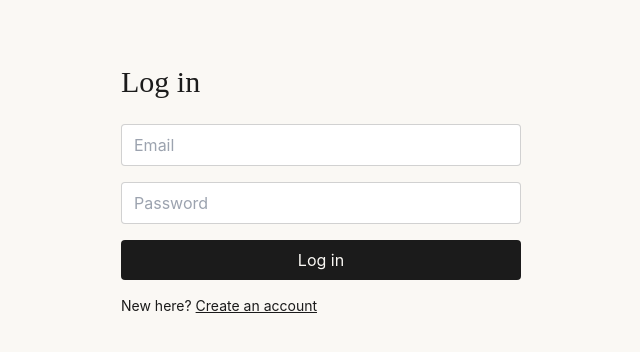
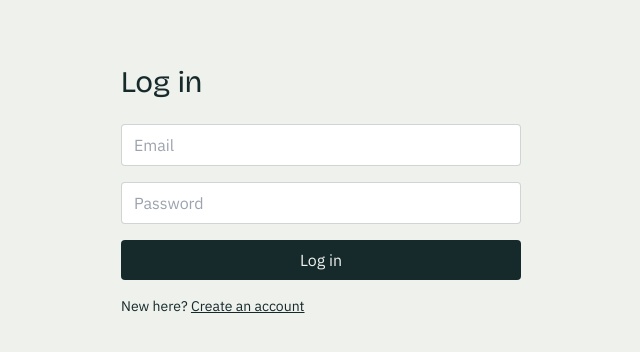
Before and after one commit to BharatYogansh/skillswap, a React (Vite) app in the folder frontend/: page /login in a window 1280 px wide. Shown: the top 352 px of the page, without its empty margins (319-959 px from the left). Built offline with nearby package versions, Linux system fonts and the light colour scheme.

Commit message:
Redesign: trading-post palette (sage/ink/coin-gold), Bricolage+Plex type

```diff
--- a/frontend/tailwind.config.js
+++ b/frontend/tailwind.config.js
@@ -4,13 +4,22 @@ export default {
   theme: {
     extend: {
       colors: {
-        ink: "#1b1b1b",
-        paper: "#faf8f4",
-        clay: "#b5562f",
+        paper: "#EEF1EC",
+        "paper-dim": "#E2E7DF",
+        ink: "#16292B",
+        "ink-soft": "#3C5254",
+        gold: "#C99A3B",
+        "gold-dim": "#E7D3A3",
+        rust: "#A83B2E",
       },
       fontFamily: {
-        display: ["'Fraunces'", "serif"],
-        body: ["'Inter'", "sans-serif"],
+        display: ["'Bricolage Grotesque'", "sans-serif"],
+        body: ["'IBM Plex Sans'", "sans-serif"],
+        mono: ["'IBM Plex Mono'", "monospace"],
+      },
+      backgroundImage: {
+        ticket:
+          "repeating-linear-gradient(to bottom, transparent, transparent 5px, currentColor 5px, currentColor 9px)",
       },
     },
   },
```
